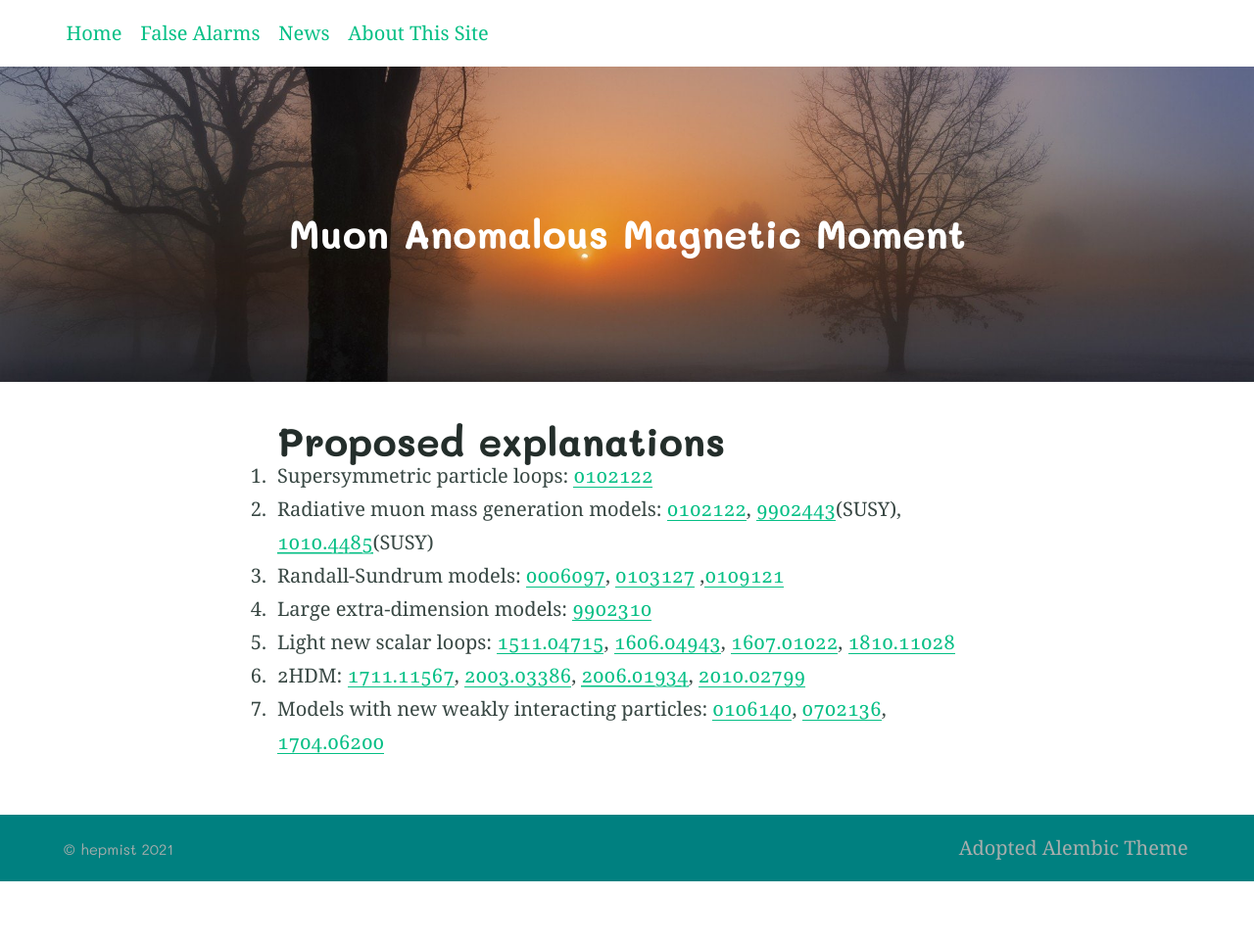
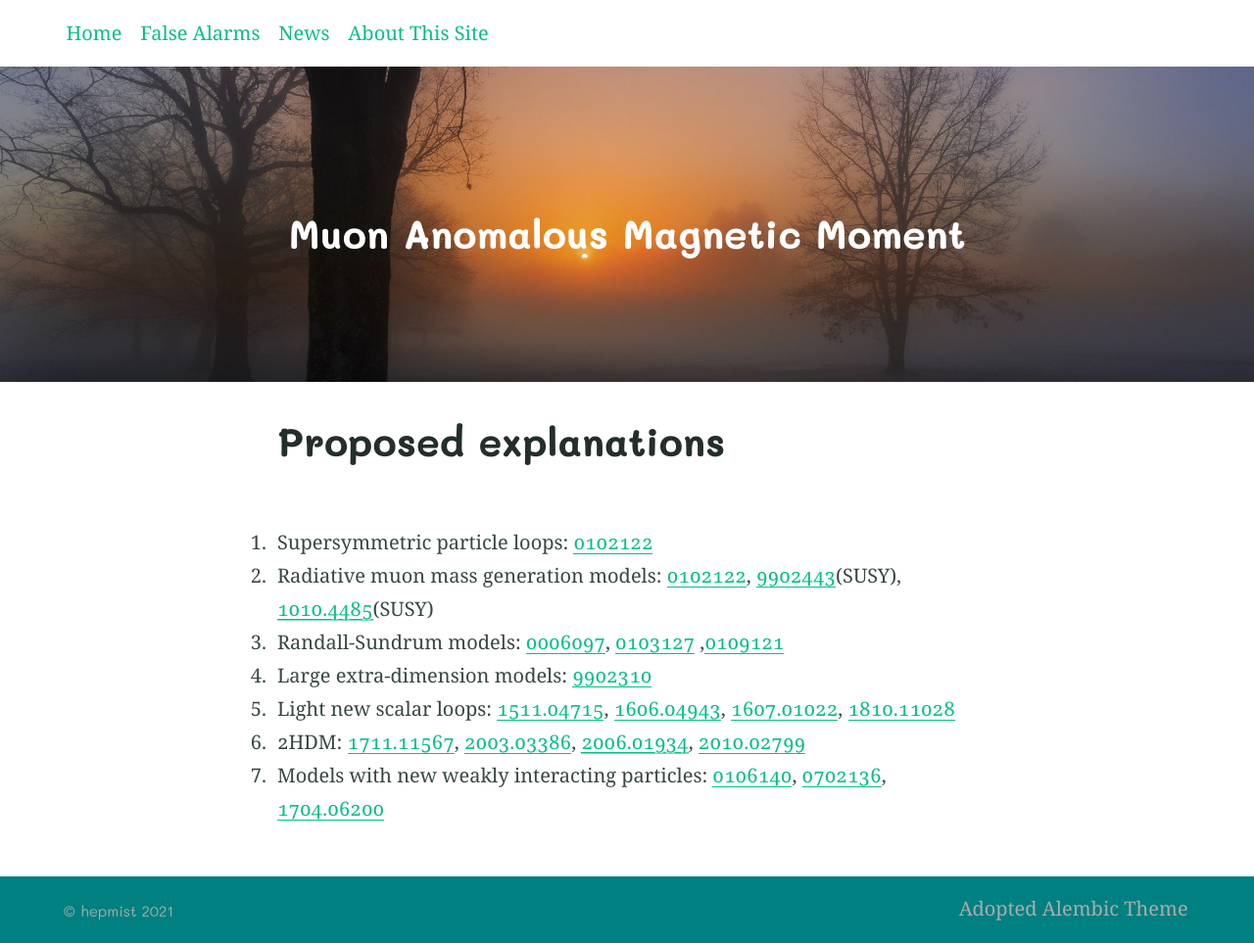
Before and after one commit to hepcomm/hepmist, a Jekyll site: the page built from solutions/muon-g-2.md, in a window 1280 px wide. Shown: the whole page at 98% size. Built offline with Jekyll 4.4.1, drawn with Linux system fonts in a browser that asks for light colours; before the commit the page ends 900 px from its top, so only the background shows below that.

Commit message:
Update muon-g-2.md

```diff
--- a/solutions/muon-g-2.md
+++ b/solutions/muon-g-2.md
@@ -3,8 +3,7 @@ title: Proposed explanations
 feature_text: <h1 class="whitetext"> Muon Anomalous Magnetic Moment </h1>
 feature_image: https://hepcomm.github.io/hepmist/assets/mist_hope.jpeg
 ---
-
-
+<small><br></small>
 1. Supersymmetric particle loops: [0102122](https://arxiv.org/abs/hep-ph/0102122)
 2. Radiative muon mass generation models: [0102122](https://arxiv.org/abs/hep-ph/0102122), [9902443](https://arxiv.org/abs/hep-ph/9902443)(SUSY), [1010.4485](https://arxiv.org/abs/1010.4485)(SUSY)
 3. Randall-Sundrum models: [0006097](https://arxiv.org/abs/hep-ph/0006097), [0103127](https://arxiv.org/abs/hep-ph/0103127) ,[0109121](https://arxiv.org/abs/hep-ph/0109121)
```
